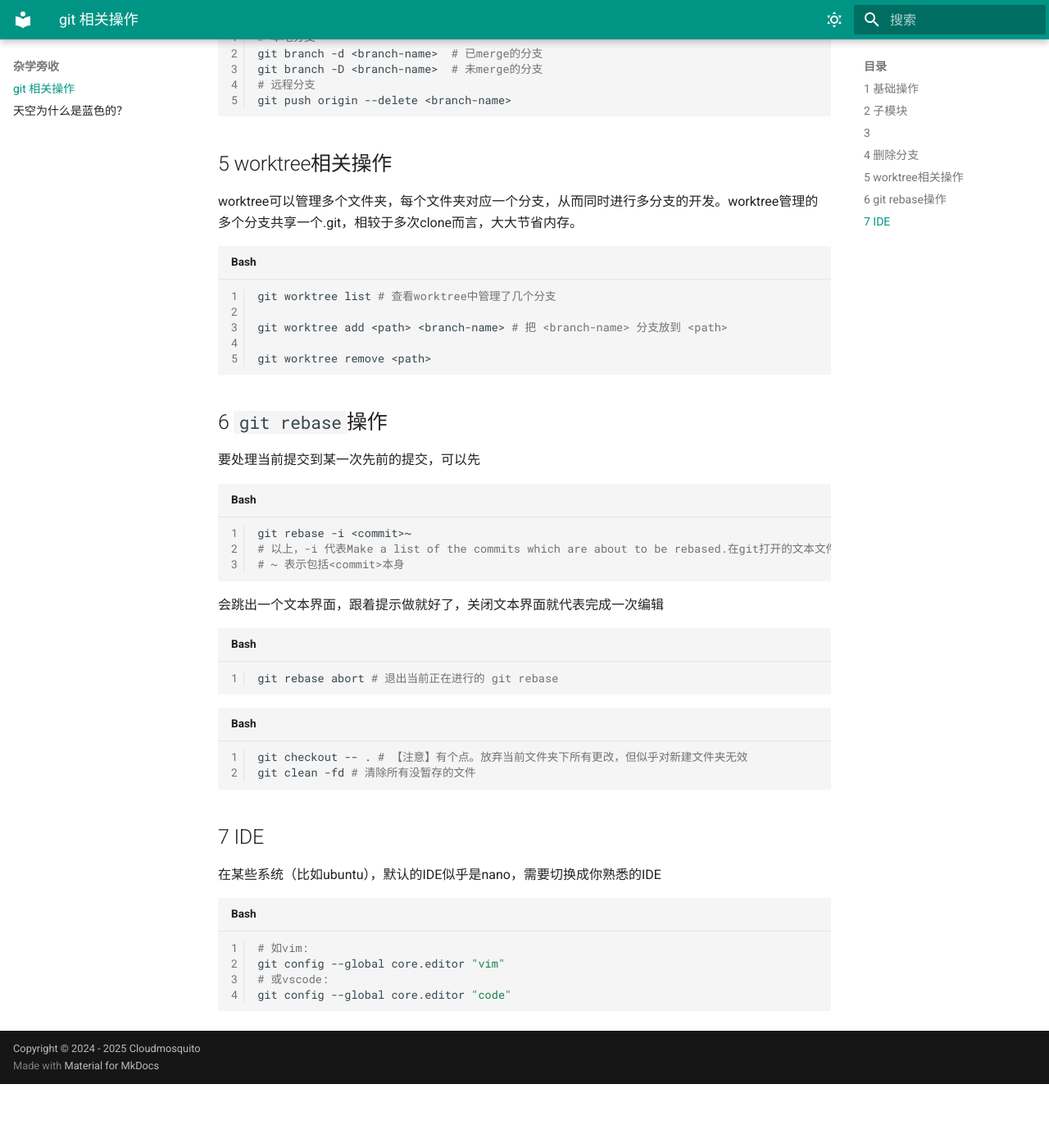
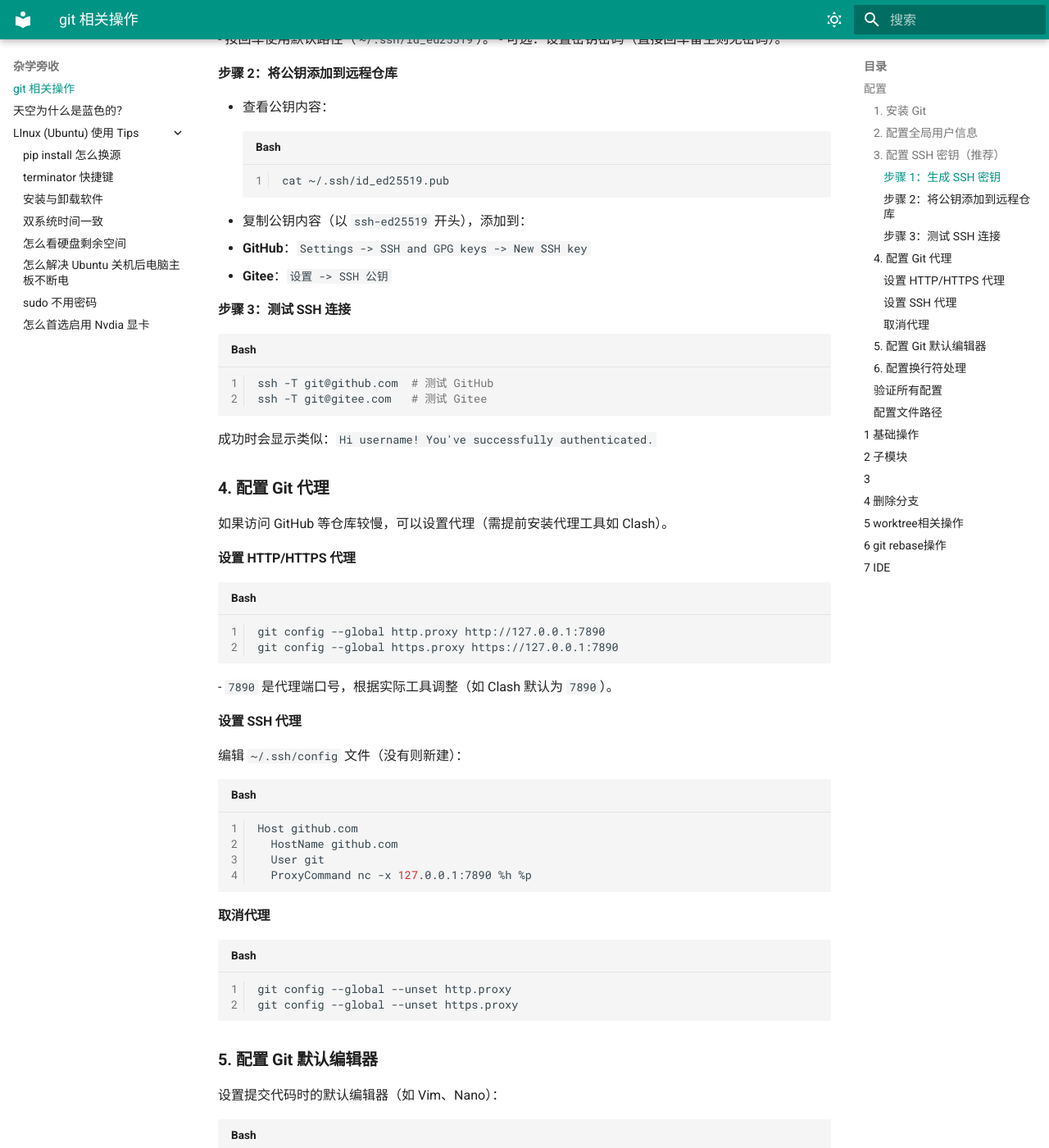
Before and after one commit to cloudmosquito/cloudmosquito.github.io, an MkDocs documentation site: the page built from docs/杂学旁收/git 用法.md, in a window 1280 px wide and 1400 px high, scrolled down 1036 px. Shown: the whole window at 82% size. Built offline with MkDocs 1.6.1 and Material for MkDocs 9.7.7, drawn with Linux system fonts in a browser that asks for light colours; before the commit the page ends 2358 px from its top, so only the background shows below that; some of the changed text lies outside the part shown.

Commit message:
docs : 添加 linux(ubuntu) 使用说明

````diff
--- /dev/null
+++ b/docs/杂学旁收/LInux (Ubuntu) 使用 Tips/怎么看硬盘剩余空间.md
@@ -0,0 +1,7 @@
+# 怎么看硬盘剩余空间
+
+```bash
+df -h
+```
+
+这里的 `-h` 参数表示以人类可读的格式输出。
--- /dev/null
+++ b/docs/杂学旁收/LInux (Ubuntu) 使用 Tips/怎么首选启用 Nvidia 显卡.md
@@ -0,0 +1,5 @@
+# 怎么首选启用 Nvdia 显卡
+
+```shell
+sudo prime-select Nvidia
+```
--- a/docs/杂学旁收/git 用法.md
+++ b/docs/杂学旁收/git 用法.md
@@ -1,4 +1,103 @@
 # git 相关操作
+
+---
+
+## 配置
+
+在 Ubuntu 中配置 Git 主要涉及以下常见操作，包括设置用户信息、配置 SSH 密钥、设置代理等。以下是详细步骤：
+
+### **1. 安装 Git**
+```bash
+sudo apt update
+sudo apt install git
+```
+
+### **2. 配置全局用户信息**
+设置提交代码时的用户名和邮箱（全局生效）：
+```bash
+git config --global user.name "你的用户名"
+git config --global user.email "你的邮箱"
+```
+
+### **3. 配置 SSH 密钥（推荐）**
+通过 SSH 密钥可以免密操作远程仓库（如 GitHub、Gitee）。
+
+#### **步骤 1：生成 SSH 密钥**
+```bash
+ssh-keygen -t ed25519 -C "你的邮箱"
+```
+- 按回车使用默认路径（`~/.ssh/id_ed25519`）。
+- 可选：设置密钥密码（直接回车留空则无密码）。
+
+#### **步骤 2：将公钥添加到远程仓库**
+- 查看公钥内容：
+  ```bash
+  cat ~/.ssh/id_ed25519.pub
+  ```
+- 复制公钥内容（以 `ssh-ed25519` 开头），添加到：
+  - **GitHub**：`Settings -> SSH and GPG keys -> New SSH key`
+  - **Gitee**：`设置 -> SSH 公钥`
+
+#### **步骤 3：测试 SSH 连接**
+```bash
+ssh -T git@github.com  # 测试 GitHub
+ssh -T git@gitee.com   # 测试 Gitee
+```
+成功时会显示类似：`Hi username! You've successfully authenticated.`
+
+
+### **4. 配置 Git 代理**
+如果访问 GitHub 等仓库较慢，可以设置代理（需提前安装代理工具如 Clash）。
+
+#### **设置 HTTP/HTTPS 代理**
+```bash
+git config --global http.proxy http://127.0.0.1:7890
+git config --global https.proxy https://127.0.0.1:7890
+```
+- `7890` 是代理端口号，根据实际工具调整（如 Clash 默认为 `7890`）。
+
+#### **设置 SSH 代理**
+编辑 `~/.ssh/config` 文件（没有则新建）：
+```bash
+Host github.com
+  HostName github.com
+  User git
+  ProxyCommand nc -x 127.0.0.1:7890 %h %p
+```
+
+#### **取消代理**
+```bash
+git config --global --unset http.proxy
+git config --global --unset https.proxy
+```
+
+### **5. 配置 Git 默认编辑器**
+设置提交代码时的默认编辑器（如 Vim、Nano）：
+```bash
+git config --global core.editor "vim"
+# 或vscode:
+git config --global core.editor "code"
+```
+
+### **6. 配置换行符处理**
+避免跨平台（Windows/Linux/macOS）换行符问题：
+```bash
+git config --global core.autocrlf input  # Linux/macOS 推荐
+git config --global core.autocrlf true   # Windows 推荐
+```
+
+### **验证所有配置**
+```bash
+git config --global --list
+```
+
+### **配置文件路径**
+- 全局配置：`~/.gitconfig`
+- 单个仓库配置：仓库目录下的 `.git/config`
+
+按需调整配置即可提升 Git 使用效率！
+
+---
 
 ## 1 基础操作
 
@@ -77,6 +176,5 @@
 ```shell
 # 如vim:
 git config --global core.editor "vim"
-# 或vscode:
-git config --global core.editor "code"
+
 ```
````
Also changed, not shown: docs/杂学旁收/LInux (Ubuntu) 使用 Tips/pip install 怎么换源.md (added, +94 -0 lines), docs/杂学旁收/LInux (Ubuntu) 使用 Tips/terminator 快捷键.md (added, +13 -0 lines), docs/杂学旁收/LInux (Ubuntu) 使用 Tips/安装与卸载软件.md (added, +123 -0 lines), docs/杂学旁收/LInux (Ubuntu) 使用 Tips/怎么和 windows 双系统时间一致.md (added, +25 -0 lines), docs/杂学旁收/LInux (Ubuntu) 使用 Tips/怎么解决关机主板不断电的问题.md (added, +31 -0 lines), docs/杂学旁收/LInux (Ubuntu) 使用 Tips/怎么设置 sudo 不用密码.md (added, +12 -0 lines).
